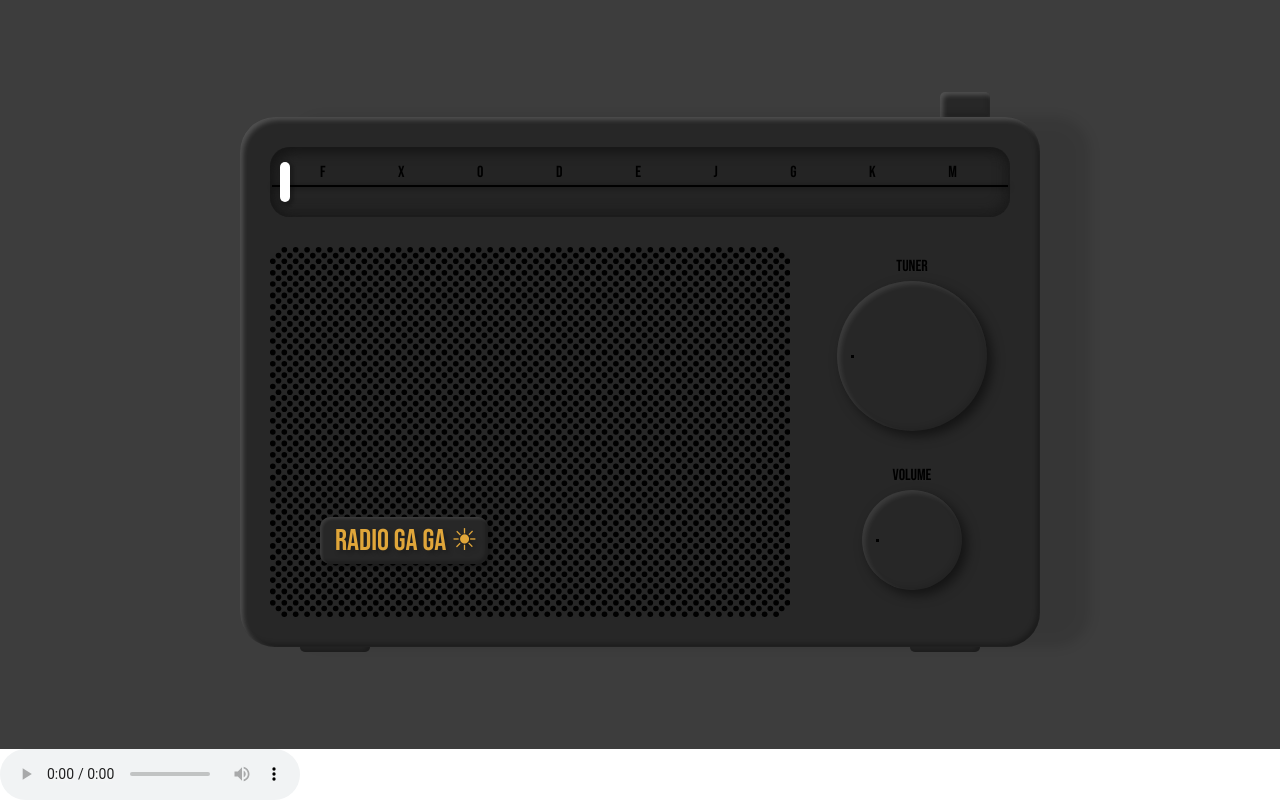
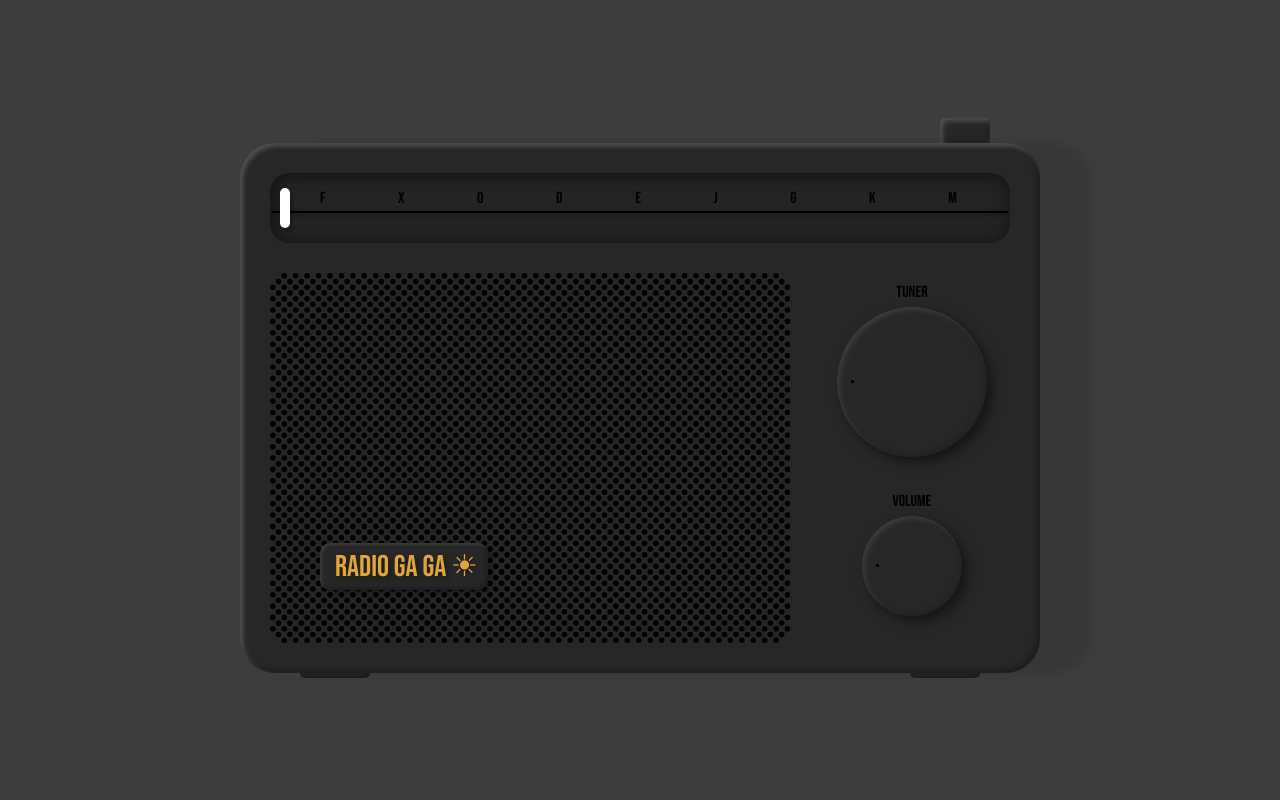
Before and after one commit to rutobo/radiogaga, a plain HTML site: page index.html in a window 1280 px wide. Drawn offline with Linux system fonts and the light colour scheme.

Commit message:
Deleted "controls" from <audio>

```diff
--- a/index.html
+++ b/index.html
@@ -47,6 +47,6 @@
             </div>
         </div>
         <script src="radiogaga.js"></script>
-        <audio id="audio" src="Tokoch - sunset.mp3" loop controls></audio>
+        <audio id="audio" src="Tokoch - sunset.mp3" loop></audio>
     </body>
 </html>
```
